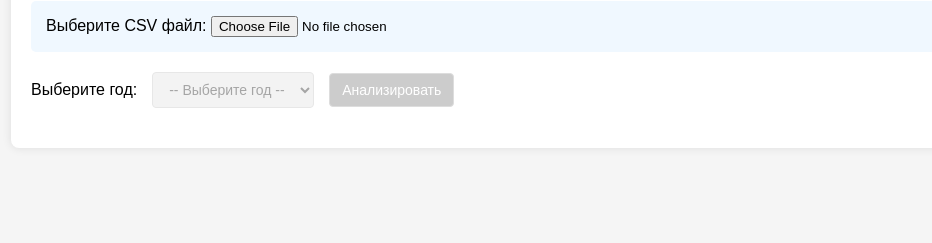
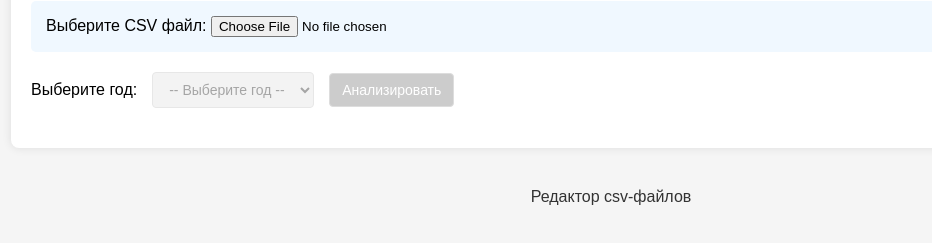
Before and after one commit to Renakezo/vibe_coding_html, a plain HTML site: page index.html in a window 1280 px wide. Shown: the part 119-362 px from the top of the page, without its empty margins (29-961 px from the left). Drawn offline with nearby package versions, Linux system fonts and the light colour scheme.

Commit message:
add link  to editor

```diff
--- a/index.html
+++ b/index.html
@@ -306,6 +306,14 @@
 
 		<!-- Контейнер для toast-уведомлений -->
 		<div class="toast-container" id="toastContainer"></div>
+
+		<div style="display: flex; justify-content: center; margin-top: 30px">
+			<a
+				style="text-decoration: none; color: #333; padding: 10px"
+				href="csv_editor.html"
+				>Редактор csv-файлов</a
+			>
+		</div>
 
 		<script>
 			// Элементы DOM
```
